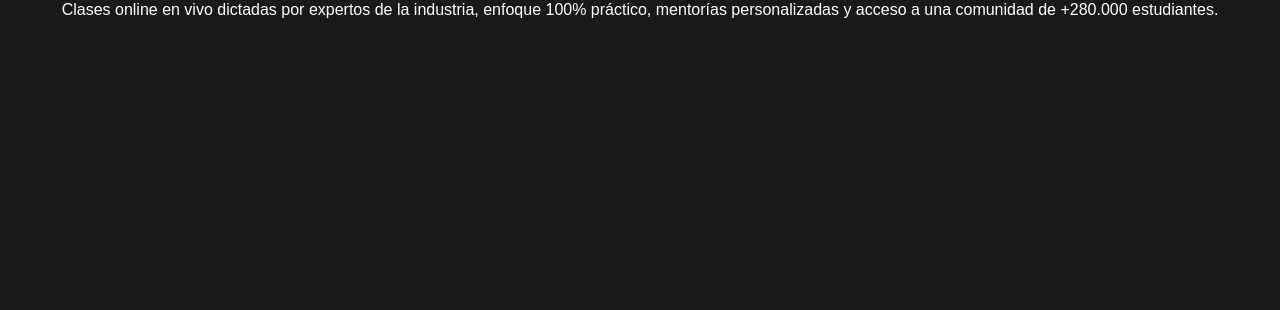
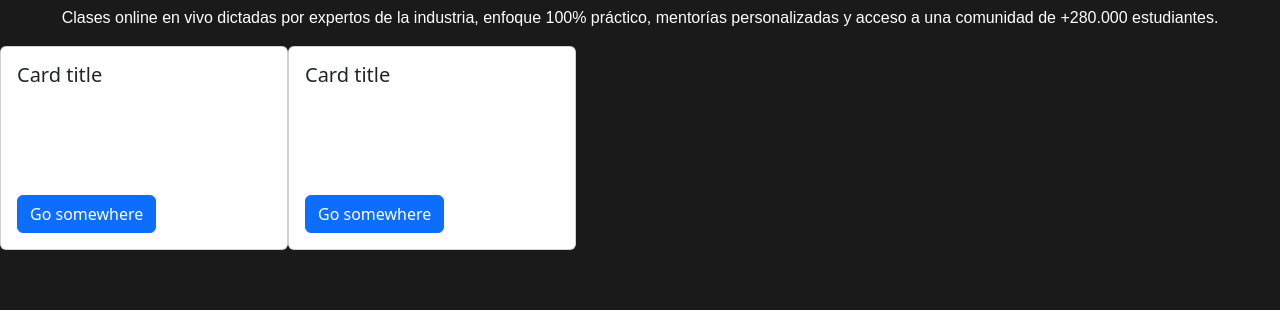
Before and after one commit to AlanMaldonado21/clase-git, a plain HTML site: page index.html in a window 1280 px wide. Shown: the part 490-800 px from the top of the page. Drawn offline with nearby package versions, Linux system fonts and the light colour scheme.

Commit message:
Agregue bootstrap

```diff
--- a/index.html
+++ b/index.html
@@ -1,13 +1,18 @@
 <!DOCTYPE html>
 <html lang="en">
+
 <head>
     <meta charset="UTF-8">
     <meta http-equiv="X-UA-Compatible" content="IE=edge">
     <meta name="viewport" content="width=device-width, initial-scale=1.0">
     <title>CODERHOUSE - GIT</title>
+    <!-- LINK BOOTSTRAP -->
+    <link href="https://cdn.jsdelivr.net/npm/bootstrap@5.3.2/dist/css/bootstrap.min.css" rel="stylesheet"
+        integrity="sha384-T3c6CoIi6uLrA9TneNEoa7RxnatzjcDSCmG1MXxSR1GAsXEV/Dwwykc2MPK8M2HN" crossorigin="anonymous">
     <!-- LINK CSS -->
     <link rel="stylesheet" href="css/style.css">
 </head>
+
 <body>
     <header>
         <img src="https://www.coderhouse.com/imgs/ch.svg" alt="">
@@ -23,8 +28,35 @@
     <main>
         <section>
             <h1>Cursos online en vivo para <span>transformar tu realidad</span> en tiempo récord</h1>
-            <p>Clases online en vivo dictadas por expertos de la industria, enfoque 100% práctico, mentorías personalizadas y acceso a una comunidad de +280.000 estudiantes.</p>
+            <p>Clases online en vivo dictadas por expertos de la industria, enfoque 100% práctico, mentorías
+                personalizadas y acceso a una comunidad de +280.000 estudiantes.</p>
+        </section>
+
+        <section class="d-flex">
+            <div class="card" style="width: 18rem;">
+                <div class="card-body">
+                  <h5 class="card-title">Card title</h5>
+                  <p class="card-text">Some quick example text to build on the card title and make up the bulk of the card's content.</p>
+                  <a href="#" class="btn btn-primary">Go somewhere</a>
+                </div>
+              </div>
+              <div class="card" style="width: 18rem;">
+                <div class="card-body">
+                  <h5 class="card-title">Card title</h5>
+                  <p class="card-text">Some quick example text to build on the card title and make up the bulk of the card's content.</p>
+                  <a href="#" class="btn btn-primary">Go somewhere</a>
+                </div>
+              </div>
         </section>
     </main>
+
+    <!-- scripts -->
+    <script src="https://cdn.jsdelivr.net/npm/@popperjs/core@2.11.8/dist/umd/popper.min.js"
+        integrity="sha384-I7E8VVD/ismYTF4hNIPjVp/Zjvgyol6VFvRkX/vR+Vc4jQkC+hVqc2pM8ODewa9r" crossorigin="anonymous">
+    </script>
+    <script src="https://cdn.jsdelivr.net/npm/bootstrap@5.3.2/dist/js/bootstrap.min.js"
+        integrity="sha384-BBtl+eGJRgqQAUMxJ7pMwbEyER4l1g+O15P+16Ep7Q9Q+zqX6gSbd85u4mG4QzX+" crossorigin="anonymous">
+    </script>
 </body>
+
 </html>
```
